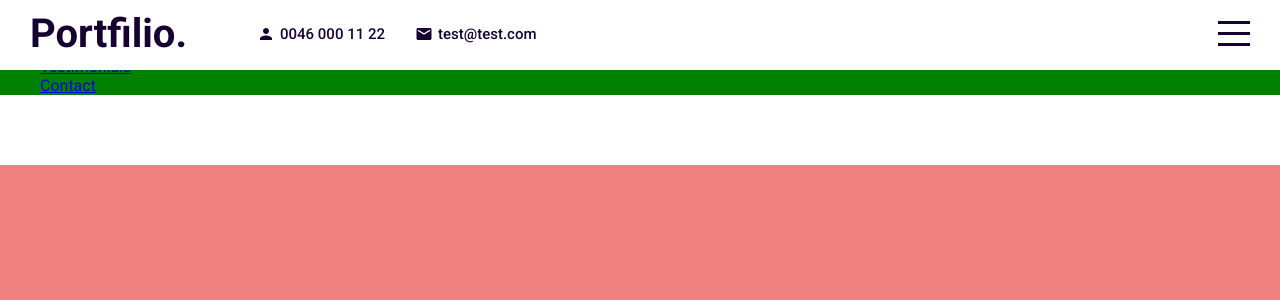
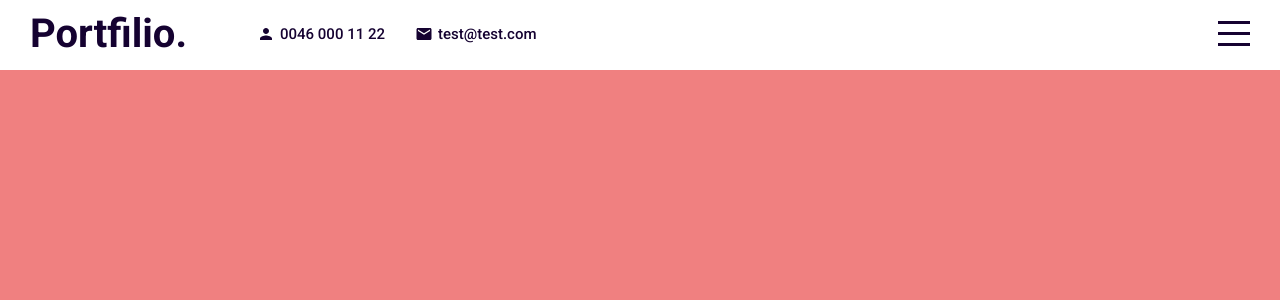
Before and after one commit to Abdullah1428/portfolio-tut-youtube, a React (Create React App) app: page / in a window 1280 px wide. Shown: the top 300 px of the page. Built offline with nearby package versions, Linux system fonts and the light colour scheme.

Commit message:
added menu with styling

```diff
--- a/src/App.jsx
+++ b/src/App.jsx
@@ -16,7 +16,7 @@ function App() {
   return (
     <div className='app'>
       <Topbar menuOpen={menuOpen} setMenuOpen={setMenuOpen} />
-      <Menu />
+      <Menu menuOpen={menuOpen} setMenuOpen={setMenuOpen} />
       <div className='sections'>
         <Intro />
         <Portfolio />
--- a/src/components/menu/Menu.jsx
+++ b/src/components/menu/Menu.jsx
@@ -1,8 +1,8 @@
 import './menu.scss'
 
-export default function Menu() {
+export default function Menu({ menuOpen, setMenuOpen }) {
   return (
-    <div className='menu'>
+    <div className={'menu ' + (menuOpen && 'active')}>
       <ul>
         <li>
           <a href='#intro'>Home</a>
--- a/src/components/menu/menu.scss
+++ b/src/components/menu/menu.scss
@@ -1,3 +1,44 @@
+@import '../../global.scss';
+
 .menu {
-  background-color: green;
+  width: 300px;
+  height: 100vh;
+  background-color: $mainColor;
+  position: fixed;
+  top: 0;
+  right: -300px;
+  z-index: 2;
+  display: flex;
+  flex-direction: column;
+  align-items: center;
+  justify-content: center;
+  transition: all 1s ease;
+
+  &.active {
+    right: 0;
+  }
+
+  ul {
+    margin: 0;
+    padding: 0;
+    list-style: none;
+    font-size: 30px;
+    font-weight: 300;
+    color: white;
+    width: 60%;
+
+    li {
+      margin-bottom: 25px;
+
+      a {
+        font-size: inherit;
+        color: inherit;
+        text-decoration: none;
+      }
+
+      &:hover {
+        font-weight: 500;
+      }
+    }
+  }
 }
```
